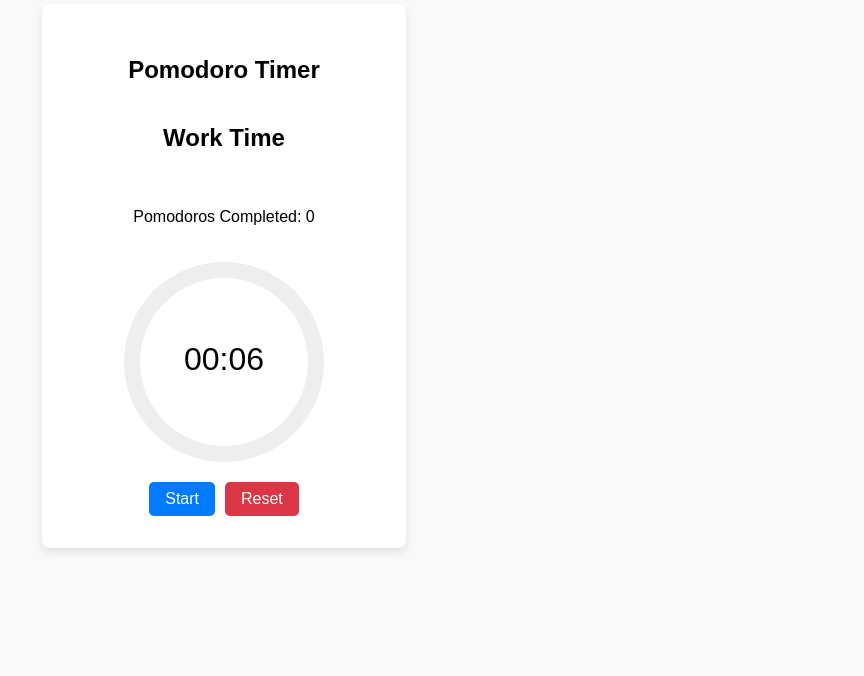
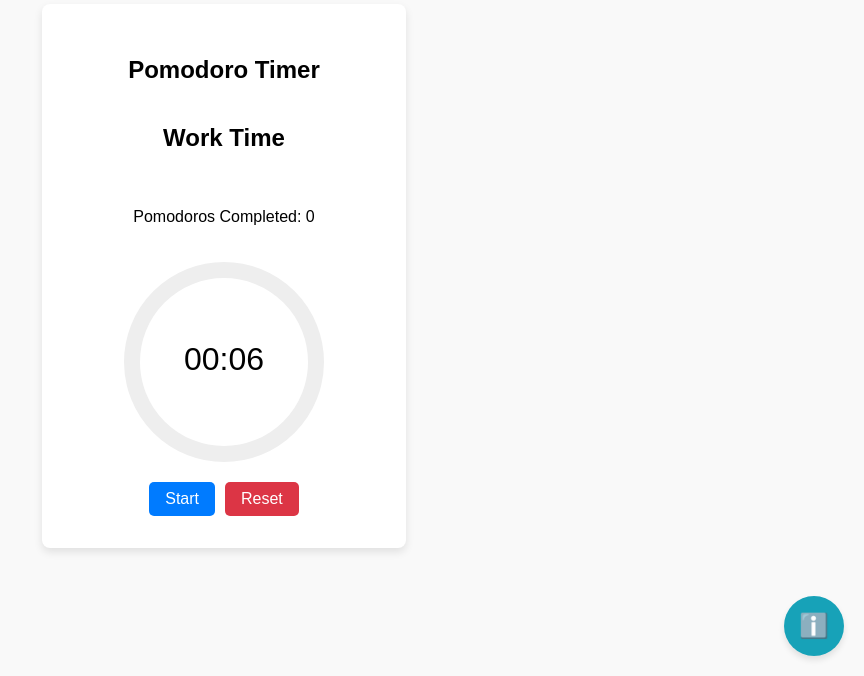
Before and after one commit to Shashi5657/Pomodoro-Timer, a React (Vite) app: page / in a window 1280 px wide. Shown: the part 124-800 px from the top of the page, without its empty margins (416-1280 px from the left). Built offline with nearby package versions, Linux system fonts and the light colour scheme.

Commit message:
commit message

```diff
--- a/src/components/Pomodoro.jsx
+++ b/src/components/Pomodoro.jsx
@@ -14,6 +14,7 @@ const TimerContainer = styled.div`
   margin: 0 auto;
 `;
 
+// Styled container for buttons
 const ButtonContainer = styled.div`
   display: flex;
   gap: 10px;
@@ -41,6 +42,69 @@ const ButtonContainer = styled.div`
   }
 `;
 
+// Styled floating information button
+const InfoButton = styled.button`
+  position: fixed;
+  bottom: 20px;
+  right: 20px;
+  background-color: #17a2b8;
+  color: white;
+  border: none;
+  border-radius: 50%;
+  width: 60px;
+  height: 60px;
+  font-size: 1.5rem;
+  cursor: pointer;
+  box-shadow: 0 4px 6px rgba(0, 0, 0, 0.1);
+  transition: background-color 0.3s;
+
+  &:hover {
+    background-color: #138496;
+  }
+`;
+
+// Styled modal overlay
+const ModalOverlay = styled.div`
+  position: fixed;
+  top: 0;
+  left: 0;
+  width: 100%;
+  height: 100%;
+  background-color: rgba(0, 0, 0, 0.5);
+  display: flex;
+  justify-content: center;
+  align-items: center;
+`;
+
+// Styled modal content
+const ModalContent = styled.div`
+  background-color: white;
+  padding: 2rem;
+  width: 90%;
+  max-width: 500px;
+  border-radius: 10px;
+  position: relative;
+
+  h2 {
+    margin-top: 0;
+  }
+
+  p {
+    line-height: 1.6;
+  }
+`;
+
+// Styled close button for the modal
+const CloseButton = styled.button`
+  position: absolute;
+  top: 10px;
+  right: 15px;
+  background: none;
+  border: none;
+  font-size: 1.2rem;
+  cursor: pointer;
+`;
+
 const PomodoroTimer = () => {
   // Timer durations in seconds
   const WORK_TIME = 0.1 * 60; // 25 minutes
@@ -51,6 +115,7 @@ const PomodoroTimer = () => {
   const [isRunning, setIsRunning] = useState(false);
   const [isBreak, setIsBreak] = useState(false); // Work or Break state
   const [pomodoroCount, setPomodoroCount] = useState(0); // Completed Pomodoros
+  const [isModalOpen, setIsModalOpen] = useState(false); // Modal visibility
 
   // Toggle Start/Pause
   const toggleTimer = () => {
@@ -63,6 +128,16 @@ const PomodoroTimer = () => {
     setIsBreak(false);
     setPomodoroCount(0);
     setTimeLeft(WORK_TIME);
+  };
+
+  // Open Modal
+  const openModal = () => {
+    setIsModalOpen(true);
+  };
+
+  // Close Modal
+  const closeModal = () => {
+    setIsModalOpen(false);
   };
 
   // Format time as MM:SS
@@ -152,6 +227,51 @@ const PomodoroTimer = () => {
         <button onClick={toggleTimer}>{isRunning ? "Pause" : "Start"}</button>
         <button onClick={resetTimer}>Reset</button>
       </ButtonContainer>
+
+      {/* Floating Information Button */}
+      <InfoButton
+        onClick={openModal}
+        aria-label="Learn about Pomodoro Technique"
+      >
+        ℹ️
+      </InfoButton>
+
+      {/* Modal Component */}
+      {isModalOpen && (
+        <ModalOverlay onClick={closeModal}>
+          <ModalContent onClick={(e) => e.stopPropagation()}>
+            <CloseButton onClick={closeModal} aria-label="Close Modal">
+              &times;
+            </CloseButton>
+            <h2>About the Pomodoro Technique</h2>
+            <p>
+              The Pomodoro Technique is a time management method developed by
+              Francesco Cirillo in the late 1980s. It uses a timer to break work
+              into intervals, traditionally 25 minutes in length, separated by
+              short breaks. These intervals are known as "pomodoros."
+            </p>
+            <h3>Uses</h3>
+            <ul>
+              <li>Enhancing focus and concentration.</li>
+              <li>Managing time more effectively.</li>
+              <li>Reducing mental fatigue and burnout.</li>
+              <li>Tracking progress and productivity.</li>
+            </ul>
+            <h3>Benefits</h3>
+            <ul>
+              <li>Improved time management skills.</li>
+              <li>Increased productivity and efficiency.</li>
+              <li>Better work-life balance.</li>
+              <li>Enhanced motivation and accountability.</li>
+            </ul>
+            <p>
+              By breaking work into manageable intervals and incorporating
+              regular breaks, the Pomodoro Technique helps maintain high levels
+              of productivity while minimizing burnout.
+            </p>
+          </ModalContent>
+        </ModalOverlay>
+      )}
     </TimerContainer>
   );
 };
```
